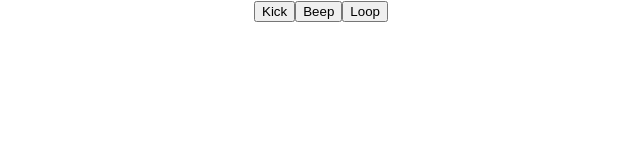
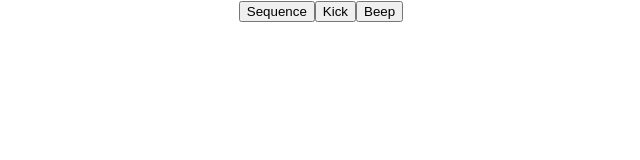
Before and after one commit to alexfiftysix/drum-time, a React (Create React App) app: page / in a window 1280 px wide. Shown: the top 160 px of the page, without its empty margins (319-959 px from the left). Built offline with nearby package versions, Linux system fonts and the light colour scheme.

Commit message:
Add in a basic old sequencer

```diff
--- a/src/components/Controller.tsx
+++ b/src/components/Controller.tsx
@@ -1,11 +1,11 @@
-import { Looper } from "./Looper";
 import { Bleep } from "./Bleep";
 import { Kick } from "./Kick";
+import { Sequencer } from "./Sequencer";
 
 export const Controller = () => (
   <div>
+    <Sequencer />
     <Kick />
     <Bleep />
-    <Looper />
   </div>
 );
--- /dev/null
+++ b/src/components/Sequencer.tsx
@@ -0,0 +1,27 @@
+import * as Tone from "tone";
+import { useCallback, useState } from "react";
+
+export const Sequencer = () => {
+  const [looping, setLooping] = useState(false);
+
+  const onClick = useCallback(() => {
+    if (looping) {
+      Tone.Transport.stop();
+      setLooping(false);
+    } else {
+      Tone.Transport.start();
+      setLooping(true);
+    }
+  }, [looping]);
+
+  const synth = new Tone.Synth().toDestination();
+  new Tone.Sequence(
+    (time, note) => {
+      synth.triggerAttackRelease(note, 0.1, time);
+      // subdivisions are given as sub-arrays
+    },
+    ["C4", ["E4", "D4", "E4"], "G4", ["A4", "G4"]]
+  ).start(0);
+
+  return <button onClick={onClick}>Sequence</button>;
+};
```
